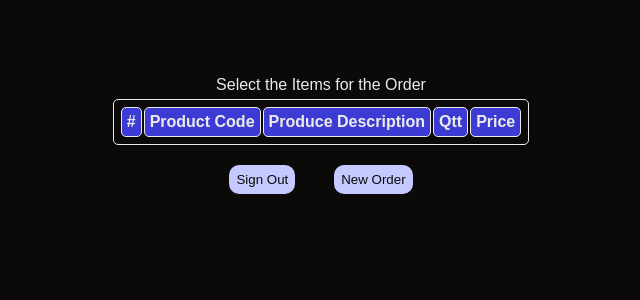
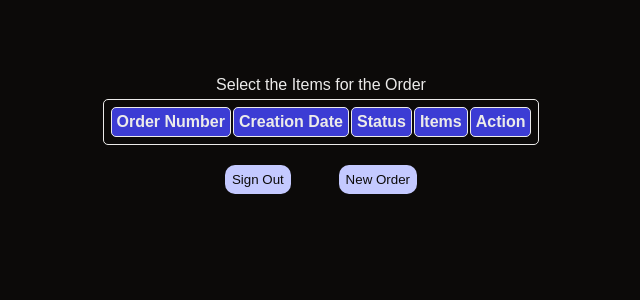
Before and after one commit to treamy1/order_management_system, a Flask app: page /orders in a window 1280 px wide. Shown: the top 300 px of the page, without its empty margins (319-959 px from the left). Run offline with Flask 3, Linux system fonts and the light colour scheme; a user stored in the database is signed in; lists and menus that the app fills with data are empty.

Commit message:
Implement orders and delete orders

```diff
--- a/src/app/forms.py
+++ b/src/app/forms.py
@@ -12,7 +12,7 @@ from wtforms.validators import DataRequired
 class SignUpForm(FlaskForm):
     id = StringField('Id', validators=[DataRequired()])
     name = StringField('Name', validators=[DataRequired()])
-    #about = StringField('About', validators=[DataRequired()]
+    # about = StringField('About', validators=[DataRequired()])
     passwd = PasswordField('Password', validators=[DataRequired()])
     passwd_confirm = PasswordField('Confirm Password', validators=[DataRequired()])
     submit = SubmitField('Confirm')
@@ -25,7 +25,7 @@ class LoginForm(FlaskForm):
 # working on for order form with routes currently.
 class OrderForm(FlaskForm):
     number = StringField('Order#', validators=[DataRequired()])
-    #creationDate = StringField('Creation Date', validators=[DataRequired()])
+    creationDate = StringField('Creation Date', validators=[DataRequired()])
     status = SelectField('Status', choices=['new', 'in progress', 'completed'], validators=[DataRequired()])
     items = StringField('Items', validators=[DataRequired()])
     submit = SubmitField('Submit')
--- a/src/app/routes.py
+++ b/src/app/routes.py
@@ -6,7 +6,7 @@ Description: Project 01 - Sol Systems Order Manager
 '''
 
 from app import app, db, load_user
-from app.models import User, Recipe, Order, Product, Customer, Administrator
+from app.models import User, Recipe, Order, Product, Customer, Administrator, Item
 from app.forms import SignUpForm, LoginForm, RecipeForm, OrderForm
 from datetime import datetime, timezone
 from flask import render_template, redirect, url_for, request, flash
@@ -81,68 +81,68 @@ def signout():
     logout_user()
     return redirect(url_for('index'))
 
-# defined list of products
-'''
-items=[
-    {'code': 101,'description': '6x8 monocrystalline cell panel, 240W','available': True,'price': 150.00},
-    {'code': 202,'description': '6x10 monocrystalline cell panel, 310W','available': True,'price': 300.00},
-    {'code': 303,'description': '6x12 monocrystalline cell panel, 400W','available': True, 'price': 450.00}
-]
-'''
+
 
 @app.route('/orders')
 @login_required
 def orders():
-    return render_template('orders.html', user=current_user)
+    # Assuming current_user.orders automatically fetches the orders for the logged-in user
+    return render_template('orders.html', orders=current_user.orders)
 
-@app.route('/orders/create', methods=['GET','POST'])
+
+@app.route('/orders/create', methods=['GET', 'POST'])
+@login_required
 def orders_create():
-    form = OrderForm()
-    if form.validate_on_submit():
-        new_recipe = Recipe(user_id=current_user.id, number=form.number.data, creationDate=form.creationDate.data, status=form.status.data, items=form.items.data)
-        db.session.add(new_recipe)
+    form = OrderForm()  # Initialize the form here
+    products = Product.query.all()
+    if request.method == 'POST':
+        print("POST REQUEST HERE!!!")
+        # Create a new order instance
+        new_order = Order(
+            creation_date=datetime.utcnow(),
+            status='new',  # or use a form field to set this
+            user_id=current_user.id
+        )
+        db.session.add(new_order)
+        db.session.flush()  # To get the new_order.id for foreign key reference
+
+        # Process each product's quantity from the form
+        for product in products:
+            quantity = int(request.form.get(f'quantity_{product.code}', 0))
+            if quantity > 0:  # Add only products that have been selected
+                item = Item(
+                    order_number=new_order.number,
+                    product_code=product.code,
+                    quantity=quantity,
+                    price=product.price  # Or calculate based on quantity if needed
+                )
+                db.session.add(item)
+
         db.session.commit()
+        print('Order created successfully!', 'success')
         return redirect(url_for('orders'))
-    else:
-        return render_template('orders_create.html', form=form)
 
-@app.route('/orders/<number>/delete', methods=['GET', 'POST'])
+    return render_template('orders_create.html', form=form, products=products)
+
+
+
+
+@app.route('/orders/<int:number>/delete', methods=['GET', 'POST'])
 @login_required
 def orders_delete(number):
-    order_to_delete = Recipe.query.filter_by(number=number, user_id=current_user.id).first()
+    # Assuming 'number' is a unique identifier for Order
+    order_to_delete = Order.query.filter_by(number=number, user_id=current_user.id).first()
     if order_to_delete:
         db.session.delete(order_to_delete)
         db.session.commit()
+        print('Order deleted successfully!', 'success')
+    else:
+        print('Order not found or you do not have permission to delete it.', 'error')
+
     return redirect(url_for('orders'))
-'''
-# design the orders form
-@app.route('/products')
-@login_required
-def products():
-    return render_template('products.html', user=current_user)
 
-@app.route('/products/create', methods=['GET','POST'])
-@login_required
-def orders_create():
-    form = OrdersForm()
-    if form.validate_on_submit():
-        new_order = Order(user_id=current_user.id, number=form.number.data, status=form.status.data, creationDate=form.creationDate.data, items=form.items.data)
-        db.session.add(new_order)
-        db.session.commit()
-        return redirect(url_for('products'))
-    else:
-        return render_template('orders_create.html', form=form)
 
-@app.route('/products/<number>/delete', methods=['GET', 'POST'])
-@login_required
-def products_delete(id):
-    product_to_delete = Product.query.filter_by(id=id, user_id=current_user.id).first()
-    if product_to_delete:
-        db.session.delete(product_to_delete)
-        db.session.commit()
-    return redirect(url_for('products'))
 
-'''
 
 # function to handle login/signup failed
 @app.route('/users/login_failed')
--- a/src/templates/orders.html
+++ b/src/templates/orders.html
@@ -3,32 +3,37 @@
 <p>Select the Items for the Order</p>
 <table>
     <tr>
-            <th>#</th>
-            <th>Product Code</th>
-            <th>Produce Description</th>
-            <th>Qtt</th>
-            <th>Price</th>
+        <th>Order Number</th>
+        <th>Creation Date</th>
+        <th>Status</th>
+        <th>Items</th>
+        <th>Action</th>
     </tr>
-        {% for order in current_user.orders %}
+    {% for order in orders %}
     <tr class="{% if loop.index is even %}even_row{% else %}odd_row{% endif %}">
         <td>{{ order.number }}</td>
-            <td>{{ order.creationDate }}</td>
+        <td>{{ order.creation_date }}</td>
         <td>{{ order.status }}</td>
-            <td>{{ order.items }}</td>
+        <td>
+            {% for item in order.items %}
+                <p>{{ item.product_code }} - Qty: {{ item.quantity }} - Price: ${{ item.price }}</p>
+            {% endfor %}
+        </td>
         <td><button type="button" class="delete_button" onclick="confirmed_action('{{ url_for('orders_delete', number=order.number) }}')">Delete</button></td>
     </tr>
     {% endfor %}
-
 </table>
 <p />
-    <button type="button" class="button" onclick="simple_action('{{ url_for('signout') }}')">Sign Out</button>&nbsp;&nbsp;<button type="button" class="button" onclick="simple_action('{{ url_for('orders_create') }}')">New Order</button>
+<button type="button" class="button" onclick="simple_action('{{ url_for('signout') }}')">Sign Out</button>
+&nbsp;&nbsp;
+<button type="button" class="button" onclick="simple_action('{{ url_for('orders_create') }}')">New Order</button>
 <script type="text/javascript">
     function simple_action(target) {
-            window.location = target
+        window.location = target;
     }
     function confirmed_action(target) {
         if (confirm('Are you sure?')) {
-                    window.location = target
+            window.location = target;
         }
     }
 </script>
--- a/src/templates/products.html
+++ /dev/null
@@ -1,5 +0,0 @@
-{% extends 'base.html' %}
-{% block main %}
-<h2>Products</h2>
-<!-- Add template for products-->
-{% endblock %}
```
Also changed, not shown: src/app/__init__.py (+24 -0 lines), src/templates/orders_create.html (+38 -8 lines), src/instance/app.db (deleted), src/templates/add_product.html (line endings or trailing spaces), src/templates/edit_product.html (line endings or trailing spaces), src/templates/place_order.html (line endings or trailing spaces), src/templates/track_order.html (line endings or trailing spaces). Lines whose indentation alone changed are shown as unchanged.
